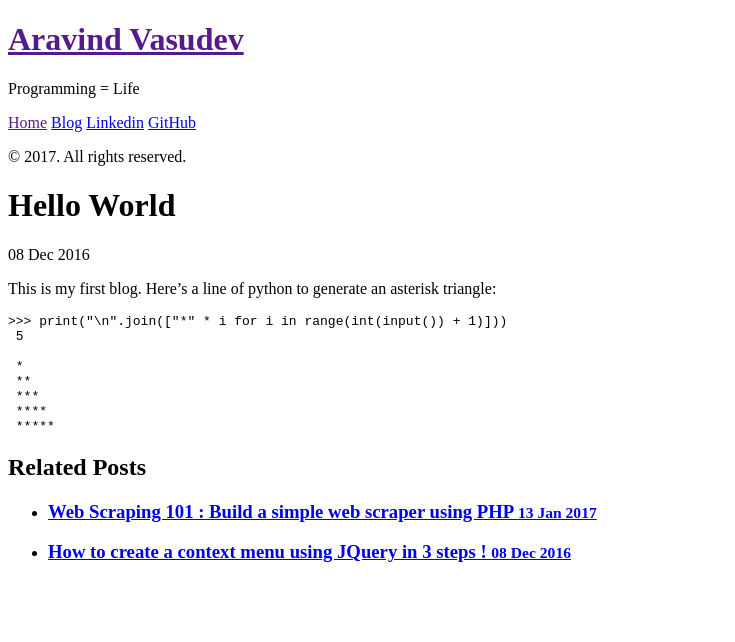
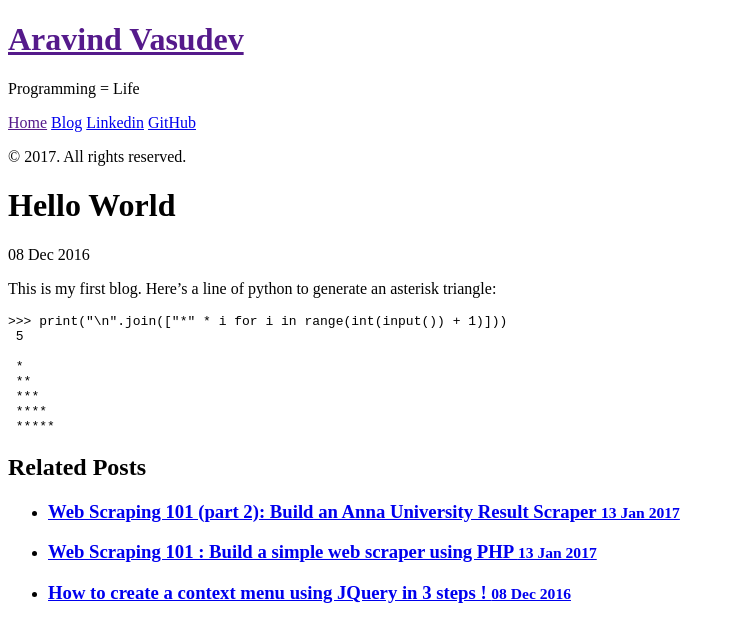
Before and after one commit to AravindVasudev/AravindVasudev.github.io, a Jekyll site: the page built from _posts/2016-12-08-hello-world.md, in a window 1280 px wide. Shown: the top 642 px of the page, without its empty margins (0-735 px from the left). Built offline with Jekyll 4.4.1, drawn with Linux system fonts in a browser that asks for light colours; Markdown is read by kramdown in place of the engine named in the settings.

Commit message:
Added placeholder for 3rd article

````diff
--- a/_posts/2017-01-13-web-scraping-101.md
+++ b/_posts/2017-01-13-web-scraping-101.md
@@ -115,6 +115,6 @@
 
 ![](/public/images/read_the_docs.jpg)
 
-The [part 2](/) of this tutorial continues on a real world example of scraping
+The [part 2](/2017/01/14/web-scraping-101-part2/) of this tutorial continues on a real world example of scraping
 the Anna University website for result into an excel file. If you liked this, please do check
-this out: [Web Scraping 101: Anna University Result Scraper](/)
+this out: [Web Scraping 101: Anna University Result Scraper](/2017/01/14/web-scraping-101-part2/)
--- /dev/null
+++ b/_posts/2017-01-14-web-scraping-101-part2.md
@@ -0,0 +1,10 @@
+---
+layout:     post
+title:      "Web Scraping 101 (part 2): Build an Anna University Result Scraper"
+date:       2017-01-14 2:51:00 +0530
+comments:   true
+---
+
+```
+Will be updated in a couple of hours
+```
````
